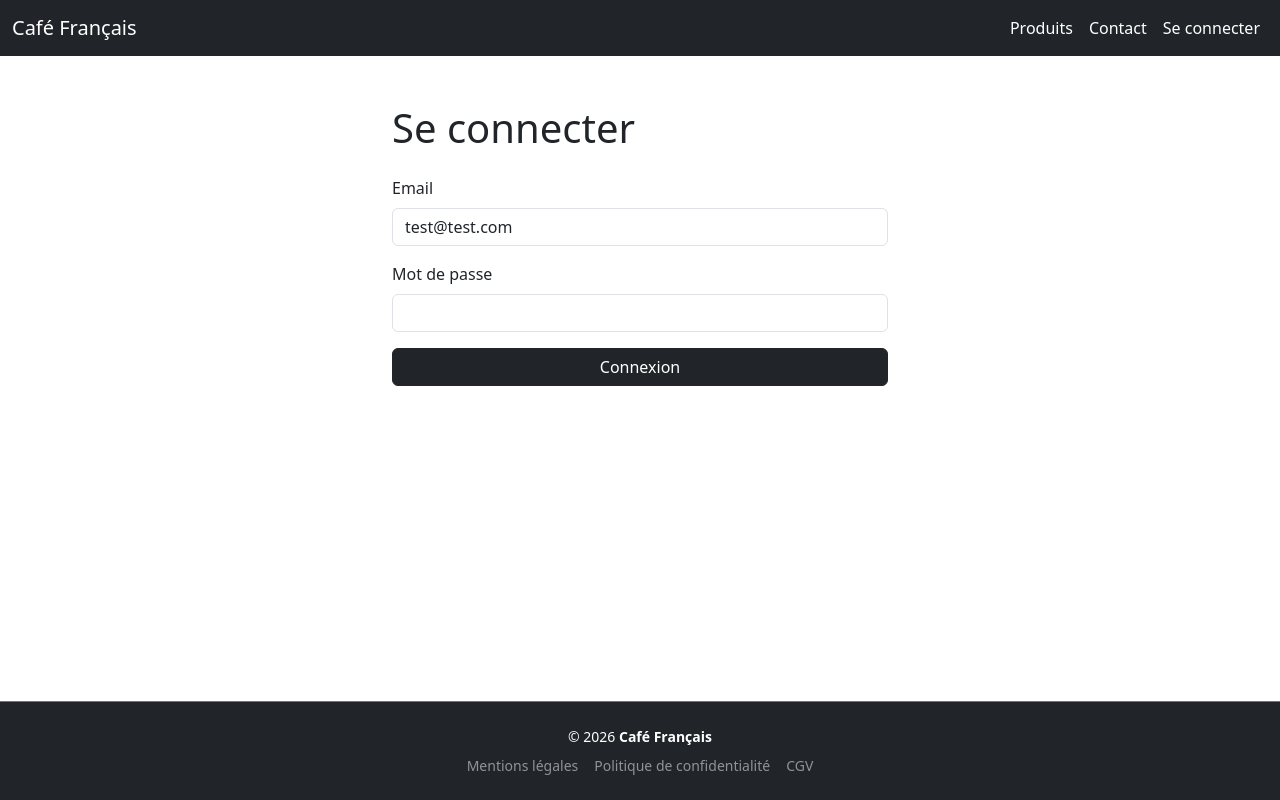
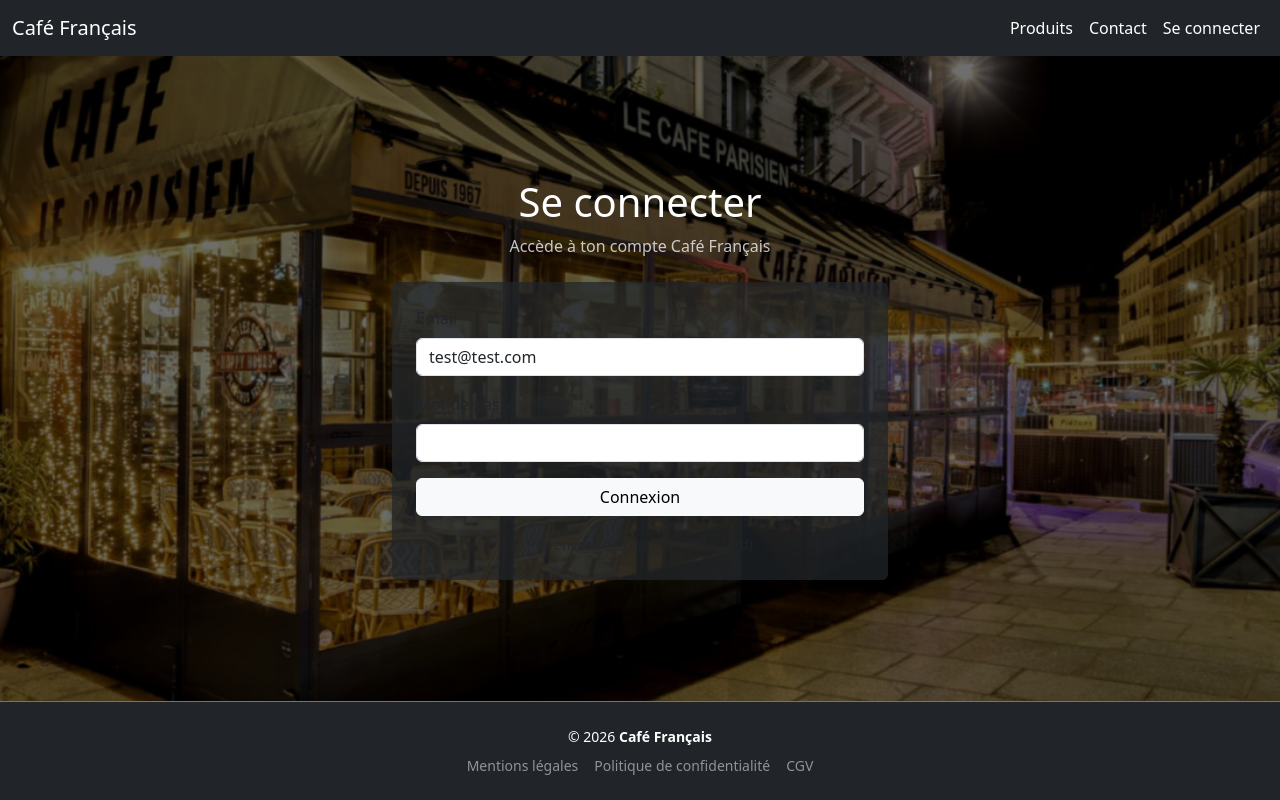
Before and after one commit to LEFRAY-Damien/Projet-cafe, a Vue app in the folder frontend/: page /login in a window 1280 px wide. Built offline with nearby package versions, Linux system fonts and the light colour scheme.

Commit message:
page login safe

```diff
--- /dev/null
+++ b/frontend/src/composables/useLoginForm.js
@@ -0,0 +1,41 @@
+import { ref } from "vue"
+import { useRouter } from "vue-router"
+import { useAuthStore } from "@/stores/auth"
+
+export function useLoginForm(options = {}) {
+  const router = useRouter()
+  const auth = useAuthStore()
+
+  const redirectTo = options.redirectTo ?? "/produits"
+  const defaultEmail = options.defaultEmail ?? "test@test.com"
+
+  const email = ref(defaultEmail)
+  const password = ref("")
+  const error = ref(null)
+  const loading = ref(false)
+
+  const submit = async () => {
+    error.value = null
+    loading.value = true
+    try {
+      await auth.login(email.value, password.value)
+      router.push(redirectTo)
+    } catch (e) {
+      error.value =
+        e?.response
+          ? `HTTP ${e.response.status} - ${JSON.stringify(e.response.data)}`
+          : e?.message ?? String(e)
+    } finally {
+      loading.value = false
+    }
+  }
+
+  return {
+    auth,
+    email,
+    password,
+    error,
+    loading,
+    submit,
+  }
+}
--- a/frontend/src/views/LoginView.vue
+++ b/frontend/src/views/LoginView.vue
@@ -1,37 +1,24 @@
 <script setup>
-import { ref } from "vue"
-import { useRouter } from "vue-router"
-import { useAuthStore } from "../stores/auth"
+import { useLoginForm } from "@/composables/useLoginForm"
 
-const router = useRouter()
-const auth = useAuthStore()
-
-const email = ref("test@test.com")
-const password = ref("")
-const error = ref(null)
-const loading = ref(false)
-
-const submit = async () => {
-  error.value = null
-  loading.value = true
-  try {
-    await auth.login(email.value, password.value)
-    router.push("/produits")
-  } catch (e) {
-    error.value =
-      e?.response
-        ? `HTTP ${e.response.status} - ${JSON.stringify(e.response.data)}`
-        : e?.message ?? String(e)
-  } finally {
-    loading.value = false
-  }
-}
+const { email, password, error, loading, submit } = useLoginForm({
+  redirectTo: "/produits",
+  defaultEmail: "test@test.com",
+})
 </script>
 
 <template>
-  <div class="container py-5" style="max-width: 520px;">
-    <h1 class="mb-4">Se connecter</h1>
+  <div class="home-bg d-flex align-items-center justify-content-center text-white">
+    <div class="home-overlay"></div>
 
+    <div class="home-content container" style="max-width: 520px;">
+      <div class="text-center mb-4">
+        <h1 class="mb-2">Se connecter</h1>
+        <p class="mb-0 opacity-75">Accède à ton compte Café Français</p>
+      </div>
+
+      <div class="card bg-dark bg-opacity-75 border-0 shadow">
+        <div class="card-body p-4">
           <div v-if="error" class="alert alert-danger">
             {{ error }}
           </div>
@@ -39,17 +26,36 @@ const submit = async () => {
           <form @submit.prevent="submit">
             <div class="mb-3">
               <label class="form-label">Email</label>
-        <input v-model="email" type="email" class="form-control" autocomplete="email" required />
+              <input
+                v-model="email"
+                type="email"
+                class="form-control"
+                autocomplete="email"
+                required
+              />
             </div>
 
             <div class="mb-3">
               <label class="form-label">Mot de passe</label>
-        <input v-model="password" type="password" class="form-control" autocomplete="current-password" required />
+              <input
+                v-model="password"
+                type="password"
+                class="form-control"
+                autocomplete="current-password"
+                required
+              />
             </div>
 
-      <button class="btn btn-dark w-100" :disabled="loading">
+            <button class="btn btn-light w-100" :disabled="loading">
               {{ loading ? "Connexion..." : "Connexion" }}
             </button>
           </form>
+
+          <div class="text-center mt-3">
+            <small class="opacity-75">Pas encore de compte ? (plus tard)</small>
+          </div>
+        </div>
+      </div>
+    </div>
   </div>
 </template>
```
Lines whose indentation alone changed are shown as unchanged.
